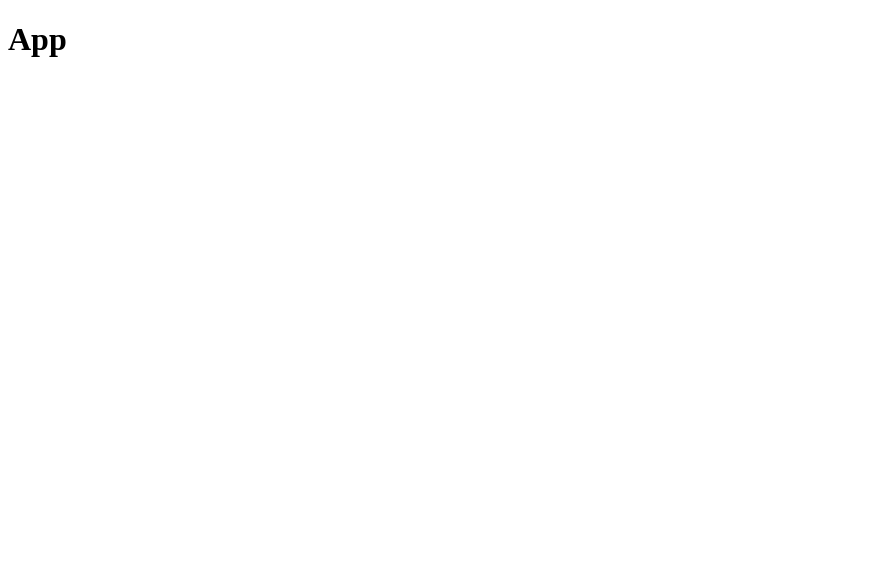
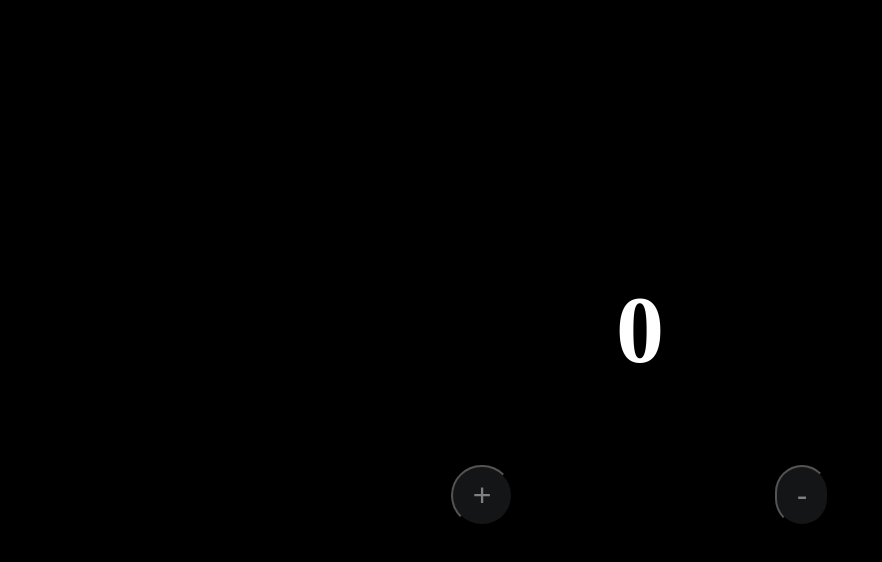
Before and after one commit to Jedpalero/10-Practice-Project-React, a React (Create React App) app: page / in a window 1280 px wide. Shown: the top 562 px of the page, without its empty margins (0-882 px from the left). Built offline with nearby package versions, Linux system fonts and the light colour scheme.

Commit message:
Counter Project

```diff
--- a/src/App.js
+++ b/src/App.js
@@ -1,11 +1,11 @@
-import React from "react";
+import Counter from "./Counter";
 
-const App = () => {
+function App() {
   return (
-    <div>
-      <h1>App</h1>
-    </div>
+    <>
+      <Counter />
+    </>
   );
-};
+}
 
 export default App;
--- /dev/null
+++ b/src/Counter.js
@@ -0,0 +1,30 @@
+import React, { useState } from "react";
+import "./style.css";
+
+const Counter = () => {
+  const [count, setCount] = useState(0);
+
+  const increment = () => {
+    setCount(count + 1);
+  };
+  const decrement = () => {
+    setCount(count > 0 ? count - 1 : count);
+  };
+  return (
+    <>
+      <div className="container">
+        <h1 className="number">{count}</h1>
+      </div>
+      <section className="btns-container">
+        <button onClick={increment} className="increment">
+          +
+        </button>
+        <button onClick={decrement} className="decrement">
+          -
+        </button>
+      </section>
+    </>
+  );
+};
+
+export default Counter;
--- /dev/null
+++ b/src/style.css
@@ -0,0 +1,37 @@
+* {
+  padding: 0;
+  margin: 0;
+  box-sizing: border-box;
+}
+
+body {
+  background: #000;
+  height: 100vh;
+  color: white;
+  display: flex;
+  flex-direction: column;
+  justify-content: center;
+  align-items: center;
+  text-align: center;
+}
+
+.container .number {
+  font-size: 6rem;
+}
+
+
+.btns-container {
+  width: 40rem;
+  display: flex;
+  justify-content: space-around;
+  margin-top: 5rem;
+}
+
+.increment, .decrement {
+  padding: 10px 20px;
+  border-radius: 100px;
+  font-size: 2rem;
+  color: gray;
+  background: #141517;
+  cursor: pointer;
+}
```
